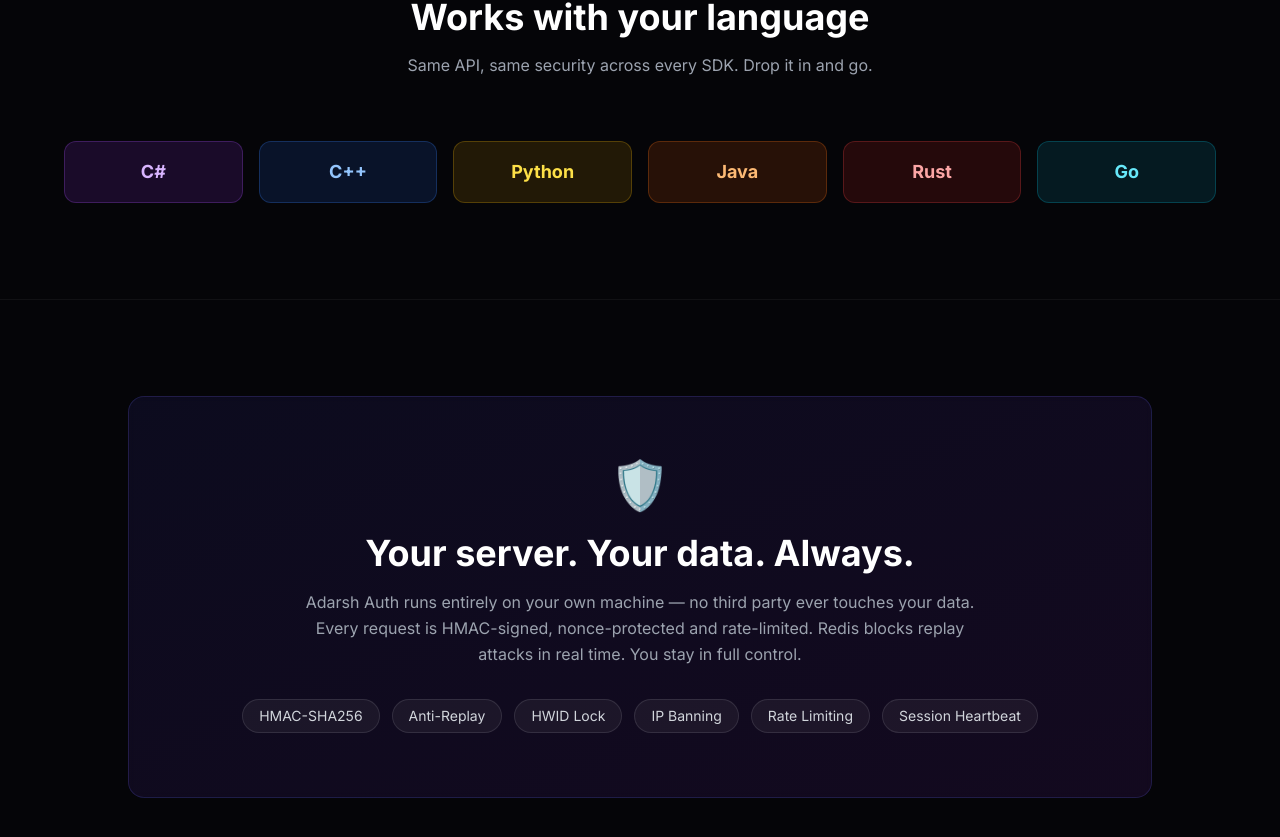
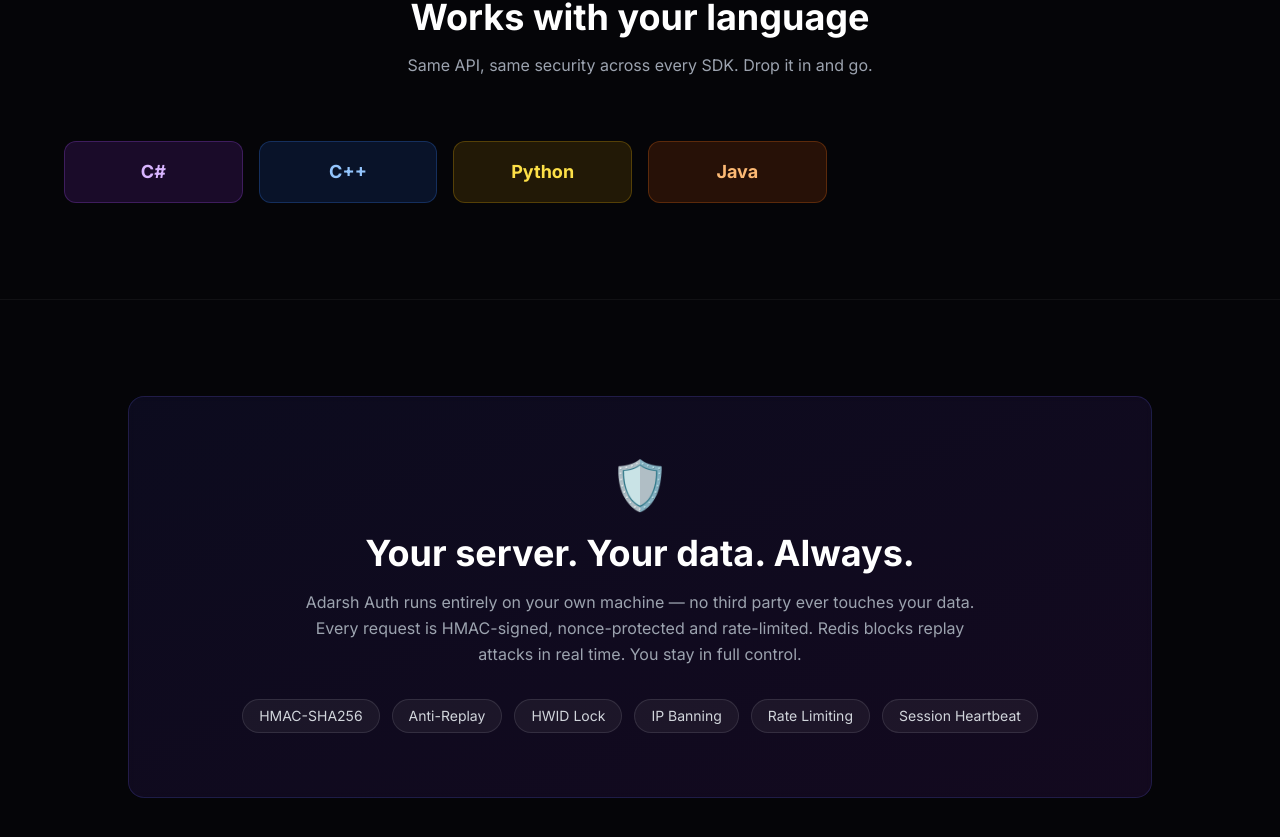
Before and after one commit to eknumberafreen-stack/Adarsh-Auth, a Next.js app in the folder frontend/: page / in a window 1280 px wide. Shown: the part 1864-2701 px from the top of the page. Built offline with nearby package versions, Linux system fonts and the light colour scheme.

Commit message:
Fix Google OAuth URL for production

```diff
--- a/frontend/app/login/page.tsx
+++ b/frontend/app/login/page.tsx
@@ -127,7 +127,7 @@ export default function Login() {
             {/* Google Sign In Button */}
             <button
               type="button"
-              onClick={() => window.location.href = `${process.env.NEXT_PUBLIC_BACKEND_URL || 'http://localhost:5000'}/api/auth/google`}
+              onClick={() => window.location.href = `${process.env.NEXT_PUBLIC_BACKEND_URL || 'https://adarsh-auth-backend-production.up.railway.app'}/api/auth/google`}
               className="w-full flex items-center justify-center gap-3 px-4 py-3 bg-white/[0.05] hover:bg-white/[0.08] border border-white/[0.1] rounded-xl text-sm font-medium text-gray-200 transition-all duration-200 mb-6 group"
             >
               <svg className="w-5 h-5 flex-shrink-0" viewBox="0 0 24 24">
--- a/frontend/app/page.tsx
+++ b/frontend/app/page.tsx
@@ -251,8 +251,7 @@ export default function Home() {
               { lang: 'C++',    color: 'bg-blue-600/15 border-blue-500/25 text-blue-300 hover:border-blue-400/50' },
               { lang: 'Python', color: 'bg-yellow-600/15 border-yellow-500/25 text-yellow-300 hover:border-yellow-400/50' },
               { lang: 'Java',   color: 'bg-orange-600/15 border-orange-500/25 text-orange-300 hover:border-orange-400/50' },
-              { lang: 'Rust',   color: 'bg-red-600/15 border-red-500/25 text-red-300 hover:border-red-400/50' },
-              { lang: 'Go',     color: 'bg-cyan-600/15 border-cyan-500/25 text-cyan-300 hover:border-cyan-400/50' },
+
             ].map((l) => (
               <div key={l.lang} className={`border rounded-xl p-4 text-center font-bold text-lg transition-all duration-200 cursor-default ${l.color}`}>
                 {l.lang}
--- a/frontend/app/register/page.tsx
+++ b/frontend/app/register/page.tsx
@@ -116,7 +116,7 @@ export default function Register() {
             {/* Google Sign In */}
             <button
               type="button"
-              onClick={() => window.location.href = `${process.env.NEXT_PUBLIC_BACKEND_URL || 'http://localhost:5000'}/api/auth/google`}
+              onClick={() => window.location.href = `${process.env.NEXT_PUBLIC_BACKEND_URL || 'https://adarsh-auth-backend-production.up.railway.app'}/api/auth/google`}
               className="w-full flex items-center justify-center gap-3 px-4 py-3 bg-white/[0.05] hover:bg-white/[0.08] border border-white/[0.1] rounded-xl text-sm font-medium text-gray-200 transition-all duration-200 mb-6"
             >
               <svg className="w-5 h-5 flex-shrink-0" viewBox="0 0 24 24">
```
